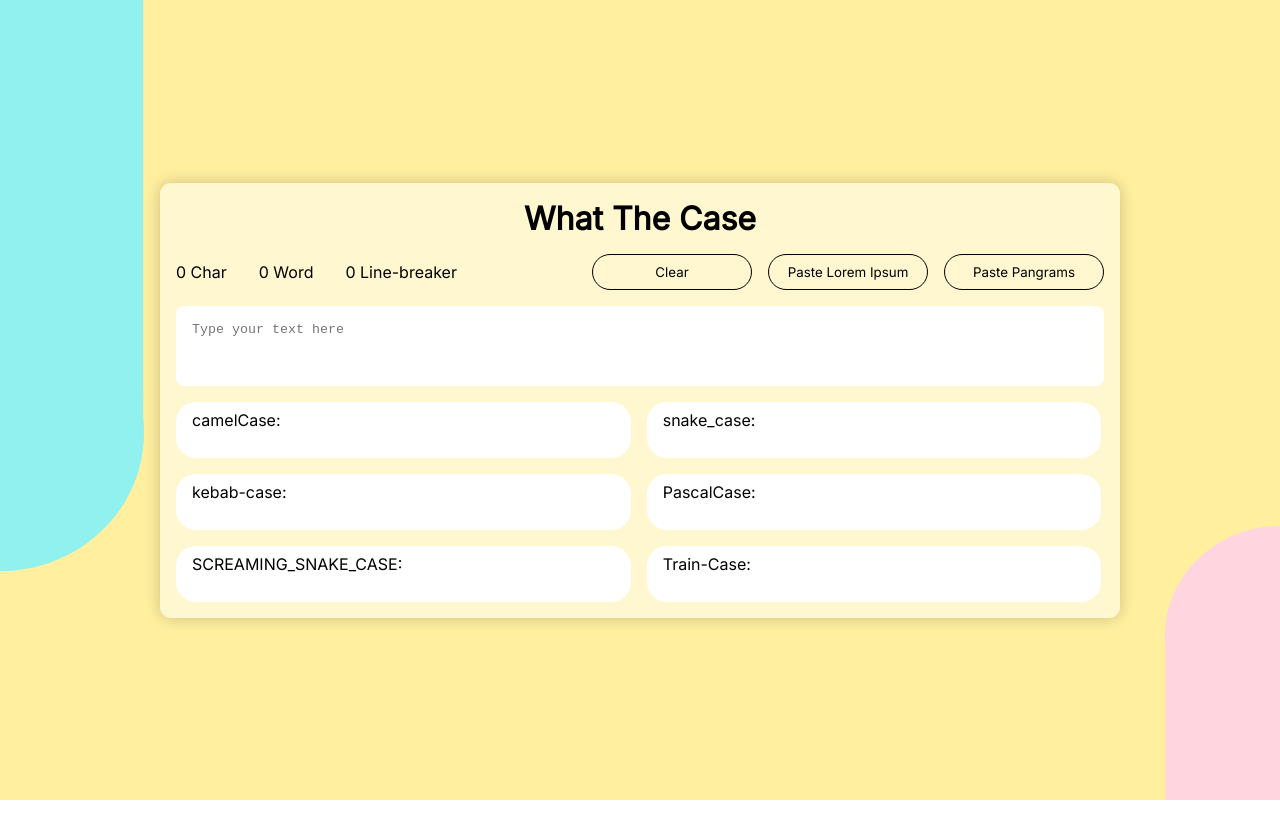
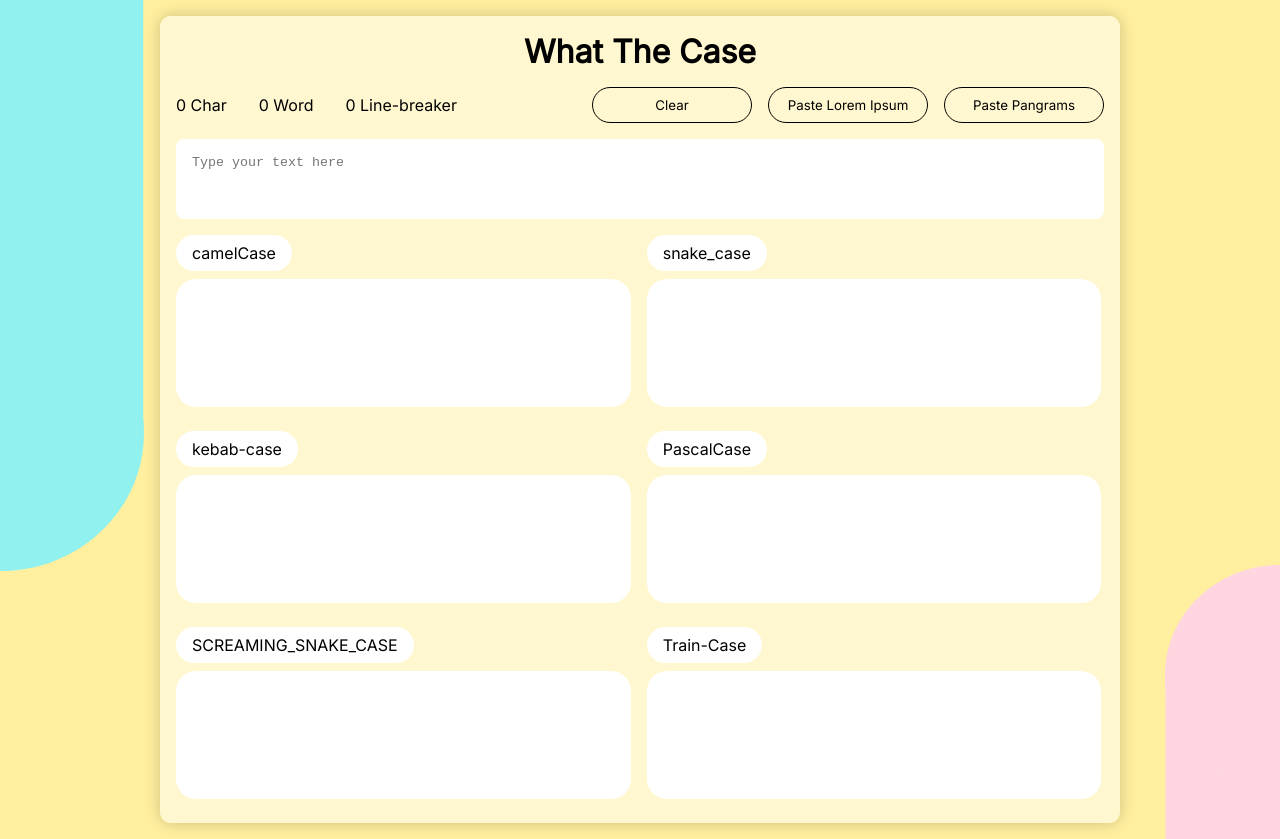
Before and after one commit to henryluan95/what-the-case, a React (Create React App) app: page / in a window 1280 px wide. Before the commit the page ends 800 px from the top, so only its background shows below. Built offline with nearby package versions, Linux system fonts and the light colour scheme.

Commit message:
Created function for different types of cases

```diff
--- a/src/App.js
+++ b/src/App.js
@@ -2,6 +2,16 @@ import { useState } from "react";
 import "./App.scss";
 import bg1 from "./assets/Group1.svg";
 import bg2 from "./assets/Group2.svg";
+import {
+  camelCase,
+  pascalCase,
+  trainCase,
+  kebabCase,
+  snakeCase,
+  screamingSnakeCase,
+  countWord,
+  countLineBreak,
+} from "./utilities/utilities";
 
 function App() {
   const [text, setText] = useState("");
@@ -9,24 +19,6 @@ function App() {
   //Create a function to track user's input
   const handleTextInput = (e) => {
     setText(e.target.value);
-  };
-
-  //Create a function to track number of word
-  const countWord = () => {
-    if (text.length === 0) {
-      return 0;
-    } else {
-      const textArray = text.match(/(\w+)/g);
-      if (textArray === null) {
-        return 0;
-      }
-      return textArray.length;
-    }
-  };
-
-  //Create a function to track line break
-  const countLineBreak = () => {
-    return (text.match(/\n/g) || []).length;
   };
 
   //Create a function to clear input field
@@ -60,11 +52,11 @@ function App() {
               {text.length} {text.length <= 1 ? "Char" : "Chars"}
             </span>
             <span className="input__counter">
-              {countWord()} {countWord() <= 1 ? "Word" : "Words"}
+              {countWord(text)} {countWord(text) <= 1 ? "Word" : "Words"}
             </span>
             <span className="input__counter">
-              {countLineBreak()}{" "}
-              {countLineBreak() <= 1 ? "Line-breaker" : "Line-breakers"}
+              {countLineBreak(text)}{" "}
+              {countLineBreak(text) <= 1 ? "Line-breaker" : "Line-breakers"}
             </span>
           </div>
           <div className="input__options">
@@ -88,12 +80,30 @@ function App() {
           onChange={handleTextInput}
         ></textarea>
         <div className="card__cases">
-          <p className="card__case">camelCase:</p>
-          <p className="card__case">snake_case:</p>
-          <p className="card__case">kebab-case:</p>
-          <p className="card__case">PascalCase:</p>
-          <p className="card__case">SCREAMING_SNAKE_CASE:</p>
-          <p className="card__case">Train-Case:</p>
+          <div className="card__case">
+            <p className="card__case-title">camelCase</p>
+            <p className="card__case-text">{camelCase(text)}</p>
+          </div>
+          <div className="card__case">
+            <p className="card__case-title">snake_case</p>
+            <p className="card__case-text">{snakeCase(text)}</p>
+          </div>
+          <div className="card__case">
+            <p className="card__case-title">kebab-case</p>
+            <p className="card__case-text">{kebabCase(text)}</p>
+          </div>
+          <div className="card__case">
+            <p className="card__case-title">PascalCase</p>
+            <p className="card__case-text">{pascalCase(text)}</p>
+          </div>
+          <div className="card__case">
+            <p className="card__case-title">SCREAMING_SNAKE_CASE</p>
+            <p className="card__case-text">{screamingSnakeCase(text)}</p>
+          </div>
+          <div className="card__case">
+            <p className="card__case-title">Train-Case</p>
+            <p className="card__case-text">{trainCase(text)}</p>
+          </div>
         </div>
       </div>
     </div>
--- a/src/App.scss
+++ b/src/App.scss
@@ -69,11 +69,27 @@
   &__case {
     width: 100%;
     min-height: 3.5rem;
-    padding: 0.5rem 1rem;
-    border-radius: 1.25rem;
-    border: none;
-    outline: none;
-    background-color: white;
+    word-break: break-all;
+
+    @include flex-layout(column);
+
+    &-title {
+      padding: 0.5rem 1rem;
+      background-color: white;
+      border-radius: 1.25rem;
+      border: none;
+      outline: none;
+      margin-bottom: 0.5rem;
+      width: auto;
+      display: inline-block;
+    }
+
+    &-text {
+      @extend .card__case-title;
+      min-height: 8rem;
+      width: 100%;
+      white-space: pre-line;
+    }
 
     @include desktop {
       max-width: 49%;
--- /dev/null
+++ b/src/utilities/utilities.js
@@ -0,0 +1,152 @@
+//Create a function to format camelCase
+export const camelCase = (text) => {
+  //When there are line breaks
+  if (text.includes("\n")) {
+    const sentenceArray = text.split("\n");
+    const sentences = [];
+    for (const sentence of sentenceArray) {
+      const wordsArray = sentence.split(" ");
+      const formattedWordsArray = wordsArray.map((word, index) => {
+        if (index === 0) {
+          return word.toLowerCase();
+        } else {
+          const firstLetter = word.slice(0, 1);
+          return firstLetter.toUpperCase() + word.slice(1);
+        }
+      });
+      sentences.push(formattedWordsArray.join(""));
+    }
+    return sentences.join("\n");
+  }
+
+  //When there is no line break
+  const sentenceArray = text.split(". ");
+  const sentences = [];
+  for (const sentence of sentenceArray) {
+    const wordsArray = sentence.split(" ");
+    const formattedWordsArray = wordsArray.map((word, index) => {
+      if (index === 0) {
+        return word.toLowerCase();
+      } else {
+        const firstLetter = word.slice(0, 1);
+        return firstLetter.toUpperCase() + word.slice(1);
+      }
+    });
+    sentences.push(formattedWordsArray.join(""));
+  }
+  return sentences.join(". ");
+};
+
+//Create a function to format Pascal Case
+export const pascalCase = (text) => {
+  //When there are line breaks
+  if (text.includes("\n")) {
+    const sentenceArray = text.split("\n");
+    const sentences = [];
+    for (const sentence of sentenceArray) {
+      const wordsArray = sentence.split(" ");
+      const formattedWordsArray = wordsArray.map((word, index) => {
+        const firstLetter = word.slice(0, 1);
+        return firstLetter.toUpperCase() + word.slice(1);
+      });
+      sentences.push(formattedWordsArray.join(""));
+    }
+    return sentences.join("\n");
+  }
+
+  //When there is no line break
+  const sentenceArray = text.split(". ");
+  const sentences = [];
+  for (const sentence of sentenceArray) {
+    const wordsArray = sentence.split(" ");
+    const formattedWordsArray = wordsArray.map((word, index) => {
+      const firstLetter = word.slice(0, 1);
+      return firstLetter.toUpperCase() + word.slice(1);
+    });
+    sentences.push(formattedWordsArray.join(""));
+  }
+  return sentences.join(". ");
+};
+
+//Create a function to format Train-Case
+export const trainCase = (text) => {
+  //When there are line breaks
+  if (text.includes("\n")) {
+    const sentenceArray = text.split("\n");
+    const sentences = [];
+    for (const sentence of sentenceArray) {
+      const wordsArray = sentence.split(" ");
+      const formattedWordsArray = wordsArray.map((word, index) => {
+        const firstLetter = word.slice(0, 1);
+        return firstLetter.toUpperCase() + word.slice(1);
+      });
+      sentences.push(formattedWordsArray.join("-"));
+    }
+    return sentences.join("\n");
+  }
+
+  //When there is no line break
+  const sentenceArray = text.split(". ");
+  const sentences = [];
+  for (const sentence of sentenceArray) {
+    const wordsArray = sentence.split(" ");
+    const formattedWordsArray = wordsArray.map((word, index) => {
+      const firstLetter = word.slice(0, 1);
+      return firstLetter.toUpperCase() + word.slice(1);
+    });
+    sentences.push(formattedWordsArray.join("-"));
+  }
+  return sentences.join(". ");
+};
+
+//Create a function to format kebab case
+export const kebabCase = (text) => {
+  const sentenceArray = text.split("\n");
+  const sentences = [];
+  for (const sentence of sentenceArray) {
+    const wordsArray = sentence.split(" ");
+    const formattedWordsArray = wordsArray.map((word) => word.toLowerCase());
+    sentences.push(formattedWordsArray.join("-"));
+  }
+  return sentences.join("\n");
+};
+
+//Create a function to format snake_case
+export const snakeCase = (text) => {
+  const sentenceArray = text.split("\n");
+  const sentences = [];
+  for (const sentence of sentenceArray) {
+    const wordsArray = sentence.split(" ");
+    const formattedWordsArray = wordsArray.map((word) => word.toLowerCase());
+    sentences.push(formattedWordsArray.join("_"));
+  }
+  return sentences.join("\n");
+};
+
+//Create a function to format screaming snake_case
+export const screamingSnakeCase = (text) => {
+  const formattedString = text.replace(/[,.]/g, "");
+  const wordsArray = formattedString.split(" ");
+  const formattedWordsArray = wordsArray.map((word, index) =>
+    word.toUpperCase()
+  );
+  return formattedWordsArray.join("_");
+};
+
+//Create a function to track number of word
+export const countWord = (text) => {
+  if (text.length === 0) {
+    return 0;
+  } else {
+    const textArray = text.match(/(\w+)/g);
+    if (textArray === null) {
+      return 0;
+    }
+    return textArray.length;
+  }
+};
+
+//Create a function to track line break
+export const countLineBreak = (text) => {
+  return (text.match(/\n/g) || []).length;
+};
```
